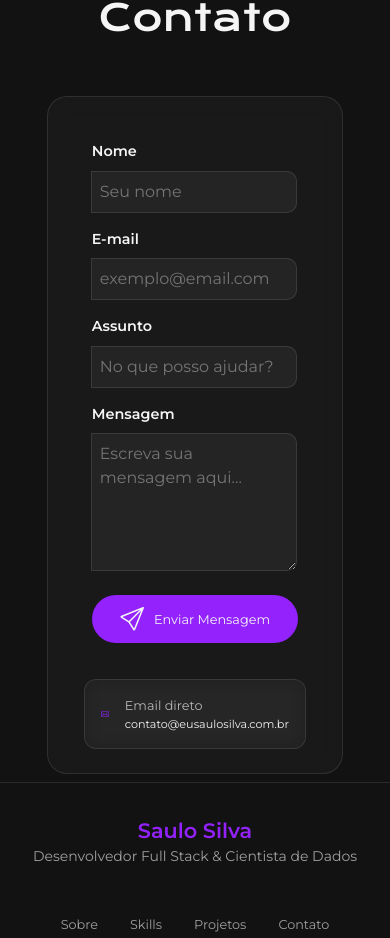
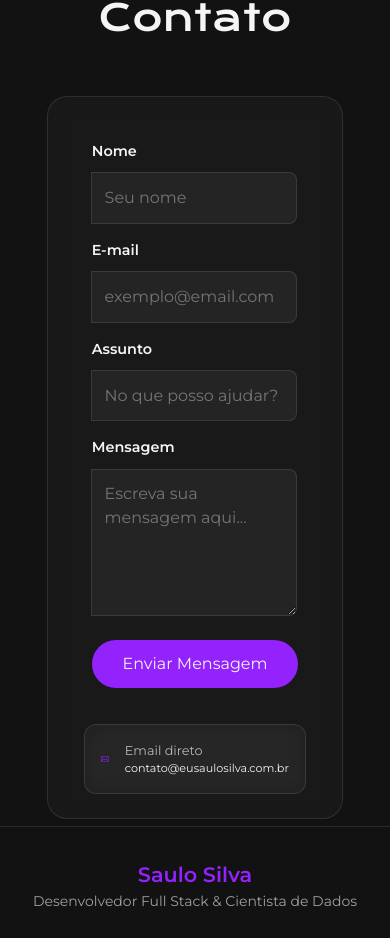
Before and after one commit to eusaulosilva/portifolio-react_vite, a React (Vite) app: page / in a window 390 px wide. Shown: the part 8371-9309 px from the top of the page. Built offline with nearby package versions, Linux system fonts and the light colour scheme.

Commit message:
Revert "view de contato"
This reverts commit e0db1fb27591bd1b90ee4a1a2b1391dfce9a2640.

git stash#

```diff
--- a/src/App.css
+++ b/src/App.css
@@ -320,7 +320,7 @@ h2 {
 
 .header {
   text-align: center;
-  margin-bottom: 30px;
+  margin-bottom: 60px;
 }
 
 .header h2 {
@@ -582,7 +582,9 @@ h2 {
 .input-group {
   display: flex;
   flex-direction: column;
-
+  gap: 0.6rem;
+  /* Espaço entre o nome do campo e onde digita */
+  text-align: left;
 }
 
 .input-group label {
@@ -590,7 +592,6 @@ h2 {
   color: var(--cor-secundaria);
   font-weight: 600;
   font-size: 0.9rem;
-  margin-bottom: 0.5rem;
 }
 
 .input-group input,
@@ -598,8 +599,8 @@ h2 {
   width: 100%;
   background: rgba(255, 255, 255, 0.05);
   border: 1px solid var(--cor-borda-vidro);
-  border-radius: 10px;
-  padding: 0.5rem;
+  border-radius: 8px;
+  padding: 0.8rem;
   color: var(--cor-secundaria);
   font-family: var(--fonte-secundaria);
   transition: all 0.3s ease;
@@ -621,7 +622,6 @@ h2 {
   border: none;
   gap: 10px;
   cursor: pointer;
-  font-size: 1rem;
 }
 
 .btn-enviar:disabled {
@@ -915,27 +915,15 @@ h2 {
     text-align: center;
   }
 
-  .link-direto,
-  .info-direto {
+  .link-direto, .info-direto{
     font-size: 0.7rem;
   }
-
-  .card-contato-direto {
+  .card-contato-direto{
     padding: 1rem;
 
 
   }
 
-  .container-conteudo-botao-link.btn-enviar {
-
-    font-size: .8rem;
-  }
-
-  .icone-contato.bi {
-    width: 1.5rem;
-    height: 1.5rem;
-
-  }
 
 }
 
--- a/src/pages/Contact.jsx
+++ b/src/pages/Contact.jsx
@@ -66,9 +66,7 @@ export default function Contact() {
                         </div>
 
                         <button type="submit" className="container-conteudo-botao-link btn-enviar" disabled={loading}>
-                            <svg xmlns="http://www.w3.org/2000/svg" width="16" height="16" fill="currentColor" className=" icone-contato bi bi-send" viewBox="0 0 16 16">
-                                <path d="M15.854.146a.5.5 0 0 1 .11.54l-5.819 14.547a.75.75 0 0 1-1.329.124l-3.178-4.995L.643 7.184a.75.75 0 0 1 .124-1.33L15.314.037a.5.5 0 0 1 .54.11ZM6.636 10.07l2.761 4.338L14.13 2.576zm6.787-8.201L1.591 6.602l4.339 2.76z" />
-                            </svg>{loading ? 'Enviando...' : 'Enviar Mensagem'}
+                            {loading ? 'Enviando...' : 'Enviar Mensagem'}
                         </button>
 
                         {/* Feedback visual sem CSS inline */}
```
